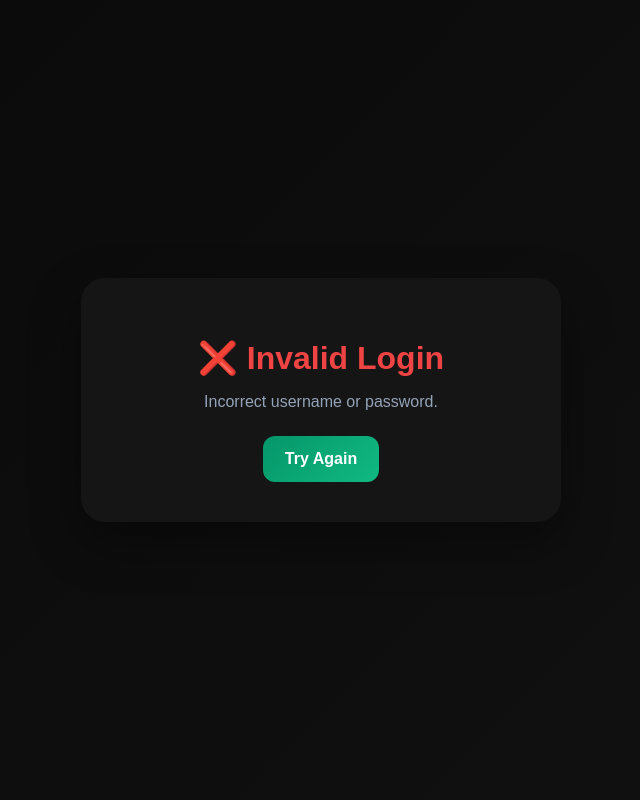
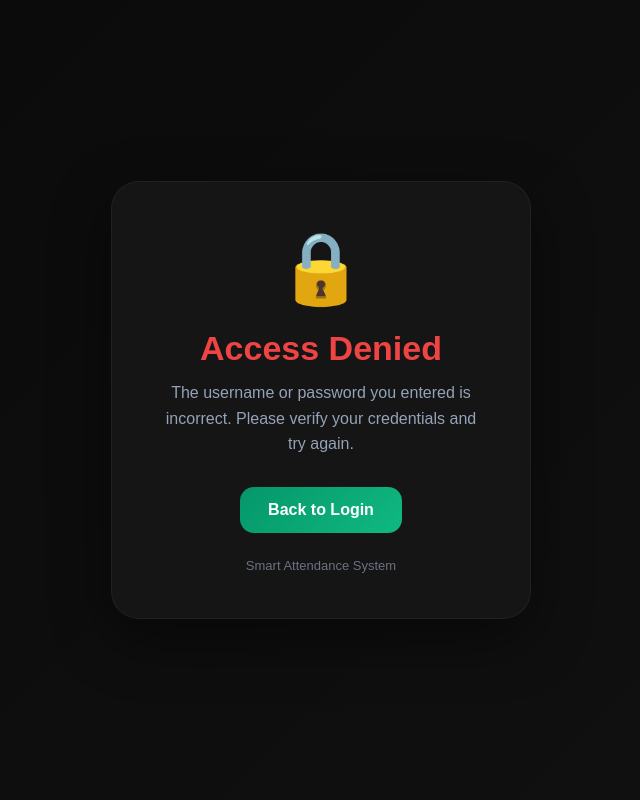
Before and after one commit to Navin-916/smart-attendance-system, a Flask app: template templates/invalid_login.html in a window 1280 px wide. Shown: the whole page, without its empty margins (319-959 px from the left). Run offline with Flask 3, Linux system fonts and the light colour scheme; the template is opened without the code that fills it, so the values that code supplies are empty.

Commit message:
Add premium invalid login page

```diff
--- a/templates/invalid_login.html
+++ b/templates/invalid_login.html
@@ -1,12 +1,22 @@
 <!DOCTYPE html>
-<html>
+<html lang="en">
 <head>
+<meta charset="UTF-8">
+<meta name="viewport" content="width=device-width, initial-scale=1.0">
+
 <title>Login Failed</title>
 
 <style>
 
+*{
+    margin:0;
+    padding:0;
+    box-sizing:border-box;
+    font-family:Arial,sans-serif;
+}
+
 body{
-    margin:0;
+
     min-height:100vh;
 
     display:flex;
@@ -20,52 +30,67 @@ body{
         #111111
     );
 
-    font-family:Arial,sans-serif;
+    color:white;
 }
 
 .card{
 
-    width:400px;
+    width:420px;
 
     background:#151515;
 
-    border-radius:24px;
+    border-radius:28px;
 
-    padding:40px;
+    padding:45px;
 
     text-align:center;
 
+    border:1px solid rgba(255,255,255,0.05);
+
     box-shadow:
-    0 20px 50px rgba(0,0,0,0.4);
+    0 20px 60px rgba(0,0,0,0.45);
+
+    animation:fadeIn 0.4s ease;
+}
+
+.icon{
+
+    font-size:70px;
+
+    margin-bottom:20px;
 }
 
 h1{
 
     color:#EF4444;
 
-    margin-bottom:15px;
+    margin-bottom:12px;
+
+    font-size:34px;
 }
 
 p{
 
     color:#94A3B8;
 
-    margin-bottom:25px;
+    line-height:1.6;
+
+    margin-bottom:30px;
 }
 
-a{
+.btn{
 
     display:inline-block;
 
-    padding:14px 22px;
+    padding:14px 28px;
+
+    border-radius:14px;
 
     text-decoration:none;
 
-    color:white;
-
     font-weight:600;
 
-    border-radius:12px;
+    color:white;
 
     background:
     linear-gradient(
@@ -73,6 +98,38 @@ a{
         #059669,
         #10B981
     );
+
+    transition:0.3s;
+}
+
+.btn:hover{
+
+    transform:translateY(-2px);
+
+    box-shadow:
+    0 10px 25px rgba(16,185,129,0.25);
+}
+
+@keyframes fadeIn{
+
+    from{
+        opacity:0;
+        transform:translateY(15px);
+    }
+
+    to{
+        opacity:1;
+        transform:translateY(0);
+    }
+}
+
+.footer{
+
+    margin-top:25px;
+
+    color:#6B7280;
+
+    font-size:13px;
 }
 
 </style>
@@ -82,15 +139,22 @@ a{
 
 <div class="card">
 
-    <h1>❌ Invalid Login</h1>
+    <div class="icon">🔒</div>
+
+    <h1>Access Denied</h1>
 
     <p>
-        Incorrect username or password.
+        The username or password you entered is incorrect.
+        Please verify your credentials and try again.
     </p>
 
-    <a href="/login">
-        Try Again
+    <a href="/login" class="btn">
+        Back to Login
     </a>
+
+    <div class="footer">
+        Smart Attendance System
+    </div>
 
 </div>
 
```
